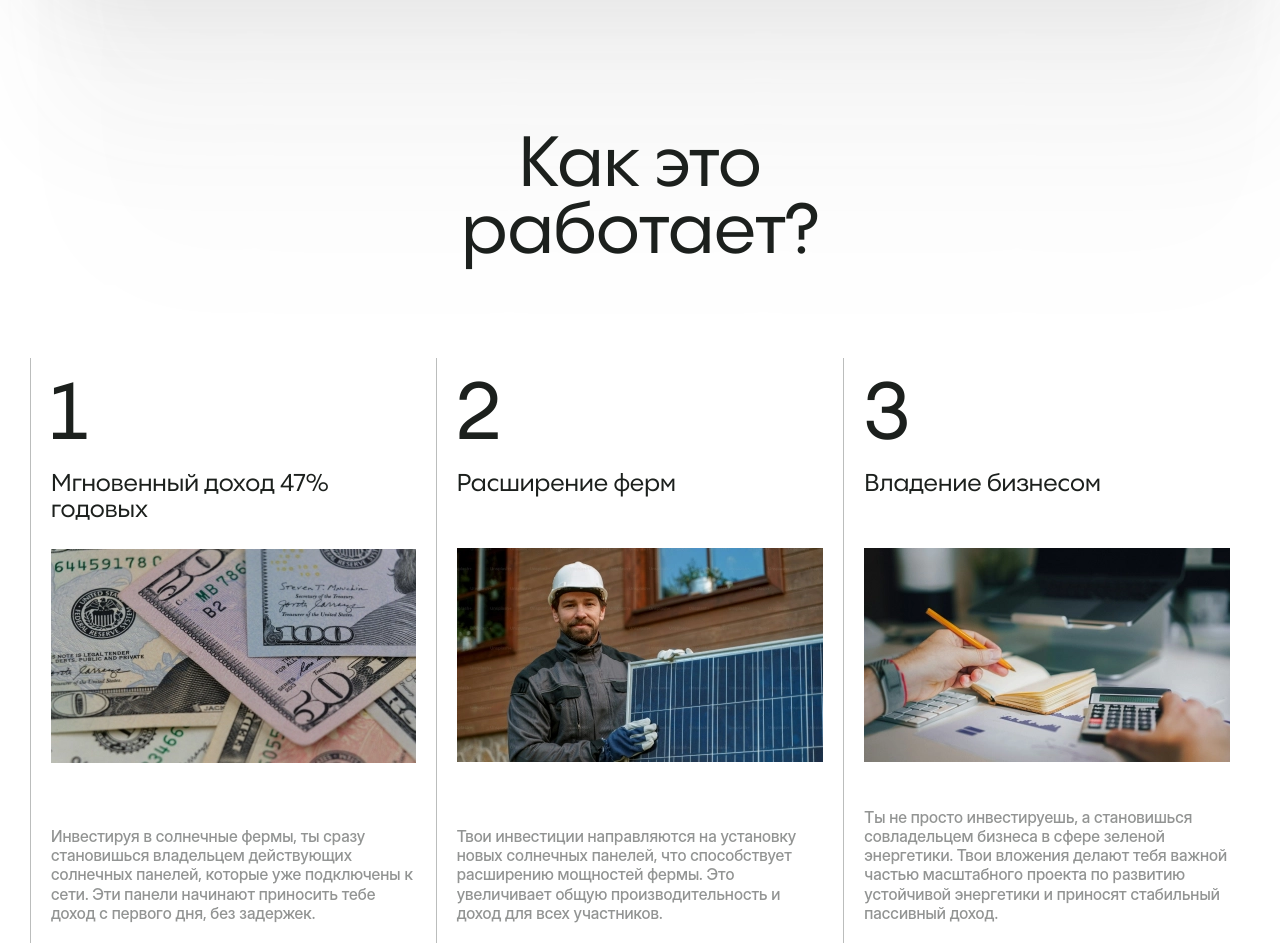
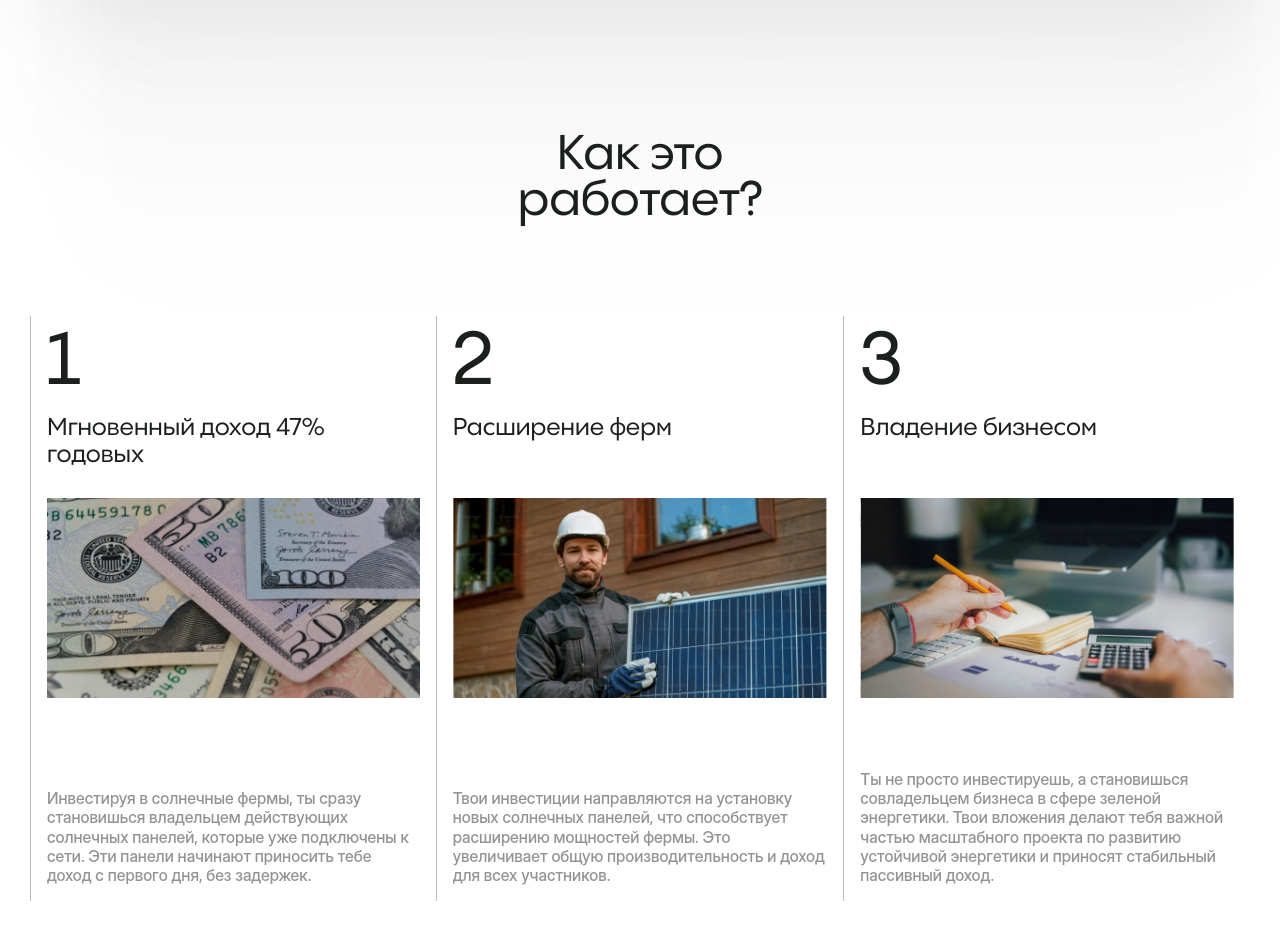
Before and after one commit to XeindsTwo/solar, a website: page app/index.html in a window 1280 px wide. Shown: the part 1240-2183 px from the top of the page. Drawn offline with nearby package versions, Linux system fonts and the light colour scheme; some packages are replaced by stand-ins of ours; a script that the page names is missing; a web font is replaced by a local one.

Commit message:
adaptive steps

```diff
--- a/app/scss/components/_title-section.scss
+++ b/app/scss/components/_title-section.scss
@@ -44,6 +44,15 @@
 
   &.bottom {
     margin-bottom: 92px;
+    @include r($desktop) {
+      margin-bottom: 78px;
+    }
+    @include r($tablet) {
+      margin-bottom: 70px;
+    }
+    @include r($sm) {
+      margin-bottom: 60px;
+    }
   }
 
   &--small {
--- a/app/scss/home/_steps.scss
+++ b/app/scss/home/_steps.scss
@@ -1,31 +1,131 @@
 .steps {
+  .title-section {
+    font-size: 48px;
+    @include r($sm) {
+      font-size: 44px;
+    }
+    @media (max-width: 560px) {
+      font-size: 42px;
+    }
+    @include r($phone) {
+      font-size: 40px;
+    }
+    @media (max-width: 410px) {
+      font-size: 38px;
+    }
+  }
+
+
   &__list {
     display: grid;
     grid-template-columns: repeat(3, 1fr);
+    @include r($lg) {
+      grid-template-columns: repeat(2, 1fr);
+    }
+    @include r($tablet) {
+      grid-template-columns: repeat(1, 1fr);
+      max-width: 470px;
+      margin: 0 auto;
+      grid-gap: 27px;
+    }
   }
 
   &__item {
     @include flex-column(0);
     min-height: 585px;
     padding: 20px;
+    @media (max-width: 1300px) {
+      padding: 12px 16px 16px;
+    }
+    @media (max-width: 1100px) {
+      min-height: 560px;
+    }
+    @include r($lg) {
+      min-height: 520px;
+      text-align: center;
+    }
+    @include r($tablet) {
+      min-height: auto;
+      padding-top: 0;
+      padding-bottom: 0;
+    }
+    @include r($phone) {
+      text-align: left;
+      padding: 0;
+    }
 
     &:first-child {
       border-left: 1px solid $gray;
       border-right: 1px solid $gray;
+      @include r($lg) {
+        border-left: none;
+      }
+      @include r($tablet) {
+        border-right: none;
+      }
     }
 
     &:last-child {
       border-left: 1px solid $gray;
+      @include r($lg) {
+        border-left: none;
+        border-top: 1px solid $gray;
+        grid-column: span 2;
+        max-width: 460px;
+        margin: 0 auto;
+      }
+      @include r($tablet) {
+        grid-column: span 1;
+        border-top: none;
+      }
+    }
+
+    &:nth-child(1), &:nth-child(2) {
+      @include r($lg) {
+        padding-bottom: 28px;
+      }
+      @include r($tablet) {
+        padding-bottom: 30px;
+        border-bottom: 1px solid $gray;
+      }
     }
 
     img {
       @include objectCoverBg;
+      @media (max-width: 1300px) {
+        height: 200px;
+      }
+      @media (max-width: 1100px) {
+        height: 185px;
+      }
+      @include r($lg) {
+        height: 200px;
+        width: 100%;
+      }
+      @media (max-width: 860px) {
+        height: 190px;
+      }
+      @include r($tablet) {
+        margin-bottom: 35px;
+      }
+      @include r($phone) {
+        margin-bottom: 25px;
+      }
+      @media (max-width: 410px) {
+        height: 180px;
+      }
     }
   }
 
   &__head {
     @include flex-column(0);
     min-height: 170px;
+    @include r($lg) {
+      min-height: 150px;
+    }
+    @include r($tablet) {
+      min-height: auto;
+    }
   }
 
   &__number, &__name {
@@ -38,6 +138,32 @@
     margin-bottom: 18px;
     line-height: .95;
     font-size: 80px;
+    @media (max-width: 1300px) {
+      font-size: 74px;
+    }
+    @include r($desktop) {
+      font-size: 68px;
+      margin-bottom: 22px;
+    }
+    @media (max-width: 1100px) {
+      font-size: 64px;
+      margin-bottom: 18px;
+    }
+    @include r($lg) {
+      font-size: 60px;
+    }
+    @media (max-width: 860px) {
+      font-size: 54px;
+    }
+    @include r($sm) {
+      font-size: 50px;
+    }
+    @include r($phone) {
+      font-size: 44px;
+    }
+    @media (max-width: 410px) {
+      font-size: 40px;
+    }
   }
 
   &__name {
@@ -45,10 +171,27 @@
     line-height: 1.1;
     display: block;
     margin-bottom: 24px;
+    @include r($desktop) {
+      font-size: 22px;
+    }
+    @media (max-width: 860px) {
+      line-height: 1.2;
+    }
+    @include r($sm) {
+      br {
+        display: none;
+      }
+    }
+    @include r($phone) {
+      font-size: 20px;
+    }
   }
 
   &__text {
     margin-top: auto;
     color: rgba($black, .48);
+    @include r($phone) {
+      line-height: 1.25;
+    }
   }
 }
```
Also changed, not shown: app/css/style.min.css.
